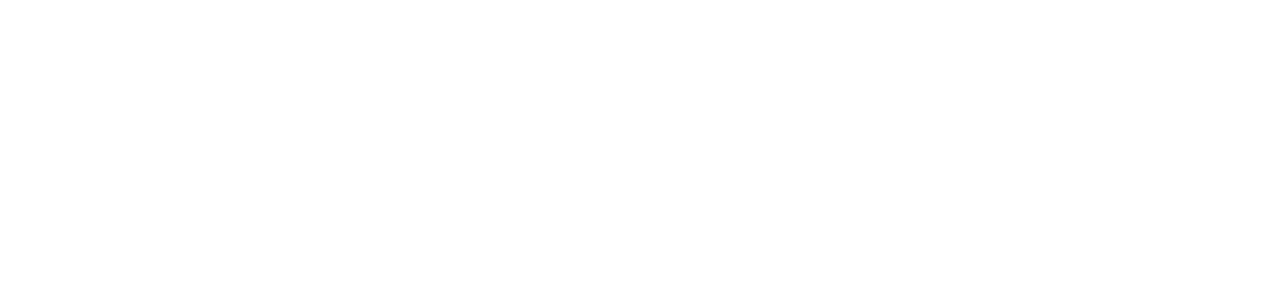
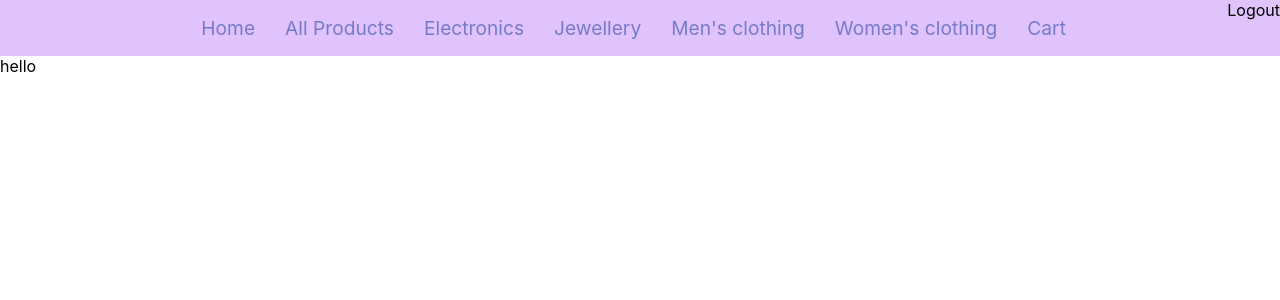
Before and after one commit to adithyaabinoy/fake_store_app, a React (Create React App) app: page / in a window 1280 px wide. Shown: the top 300 px of the page. Built offline with nearby package versions, Linux system fonts and the light colour scheme.

Commit message:
created navbar

```diff
--- a/package.json
+++ b/package.json
@@ -8,6 +8,7 @@
     "@testing-library/user-event": "^13.5.0",
     "react": "^18.2.0",
     "react-dom": "^18.2.0",
+    "react-router-dom": "^6.15.0",
     "react-scripts": "5.0.1",
     "web-vitals": "^2.1.4"
   },
--- a/src/App.js
+++ b/src/App.js
@@ -1,9 +1,21 @@
+import React from "react";
+import { BrowserRouter, Routes, Route } from "react-router-dom";
+import Home from "./pages/Home";
+import Navbar from "./Components/Navbar";
+import About from "./pages/About";
 
 
 function App() {
   return (
     <div className="App">
+     <BrowserRouter>
+     <Navbar />
+     <Routes>
+     <Route path="/" element={<Home/>}/>
+     <Route path="/about" element={<About/>}/>
+     </Routes>
 
+     </BrowserRouter>
     </div>
   );
 }
--- /dev/null
+++ b/src/Components/Navbar.js
@@ -0,0 +1,25 @@
+import React from 'react';
+import "../styles/Navbar.css";
+import { Link } from 'react-router-dom';
+
+
+const Navbar = () => {
+  return (
+    <div className='Navbar'>
+        <div className='logo'></div>
+        <ul className='link_list'>
+            <li><Link to="/">Home</Link></li>
+            <li><Link to="/products">All Products</Link></li>
+            <li><Link to="/electronics">Electronics</Link></li>
+            <li><Link to="/jewellery">Jewellery</Link></li>
+            <li><Link to="/mens-clothing">Men's clothing</Link></li>
+            <li><Link to="/womens-clothing">Women's clothing</Link></li>
+            <li><Link to="/cart">Cart</Link></li>
+        </ul>
+        <div className='logout_button'>Logout</div>
+
+    </div>
+  )
+}
+
+export default Navbar
--- /dev/null
+++ b/src/pages/About.js
@@ -0,0 +1,11 @@
+import React from 'react'
+
+const About = () => {
+  return (
+    <div>
+      hi about
+    </div>
+  )
+}
+
+export default About
--- /dev/null
+++ b/src/pages/Home.js
@@ -0,0 +1,12 @@
+import React from 'react';
+//import Navbar from '../Components/Navbar';
+
+const Home = () => {
+  return (
+    <div>
+     hello
+    </div>
+  )
+}
+
+export default Home
--- /dev/null
+++ b/src/styles/Navbar.css
@@ -0,0 +1,21 @@
+.Navbar {
+    width: 100vw;
+    display: flex;
+    justify-content: space-between;
+    background-color: #e0c3fc;
+
+}
+
+.link_list {
+    display: flex;
+    list-style: none;
+    gap: 20px;
+
+}
+
+.link_list li a {
+   font-size: 1.2rem;
+    padding: 5px;
+    text-decoration: none;
+    color: #757bc8;
+}
```
Also changed, not shown: 1 other file (tests, documents, lock files or other folders).
